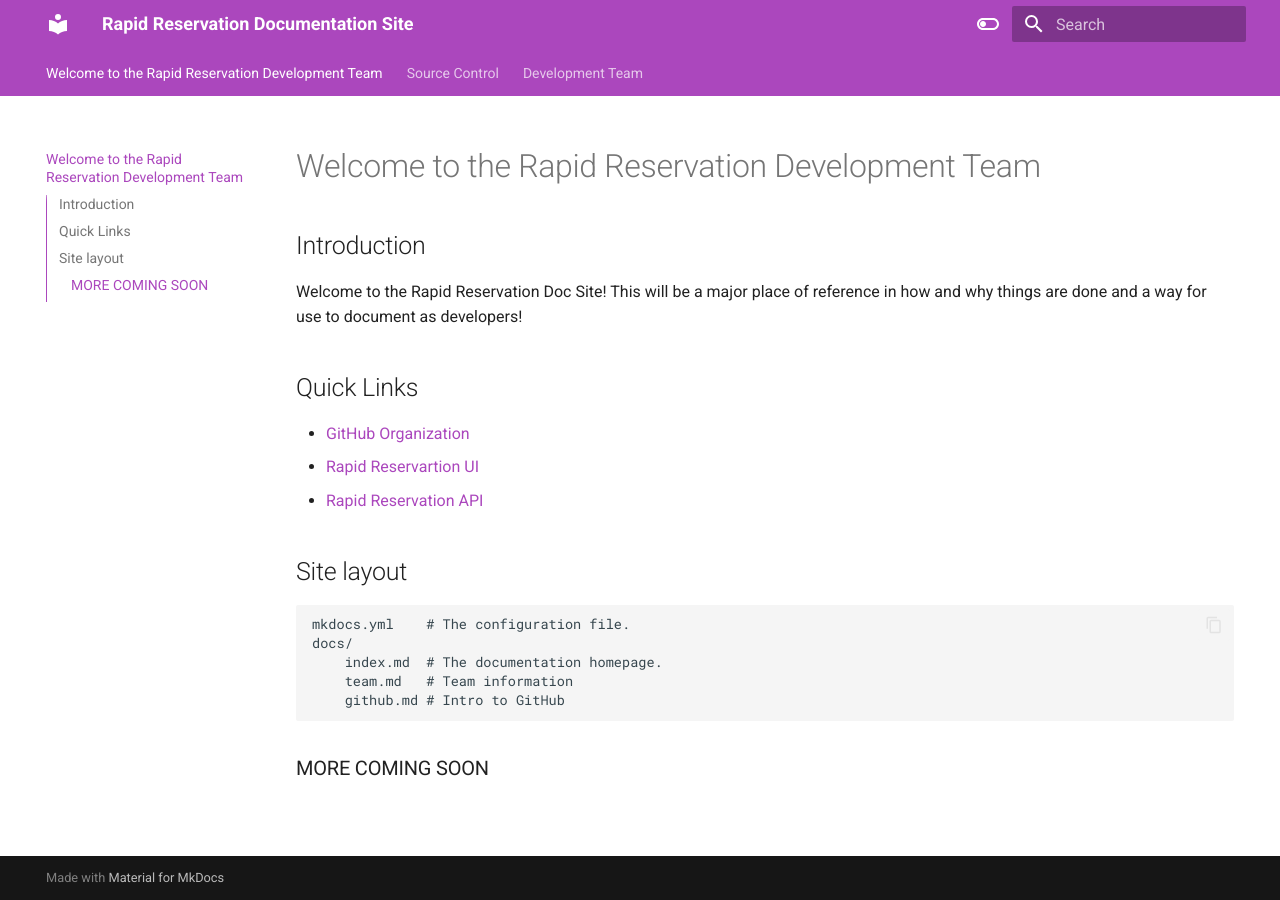
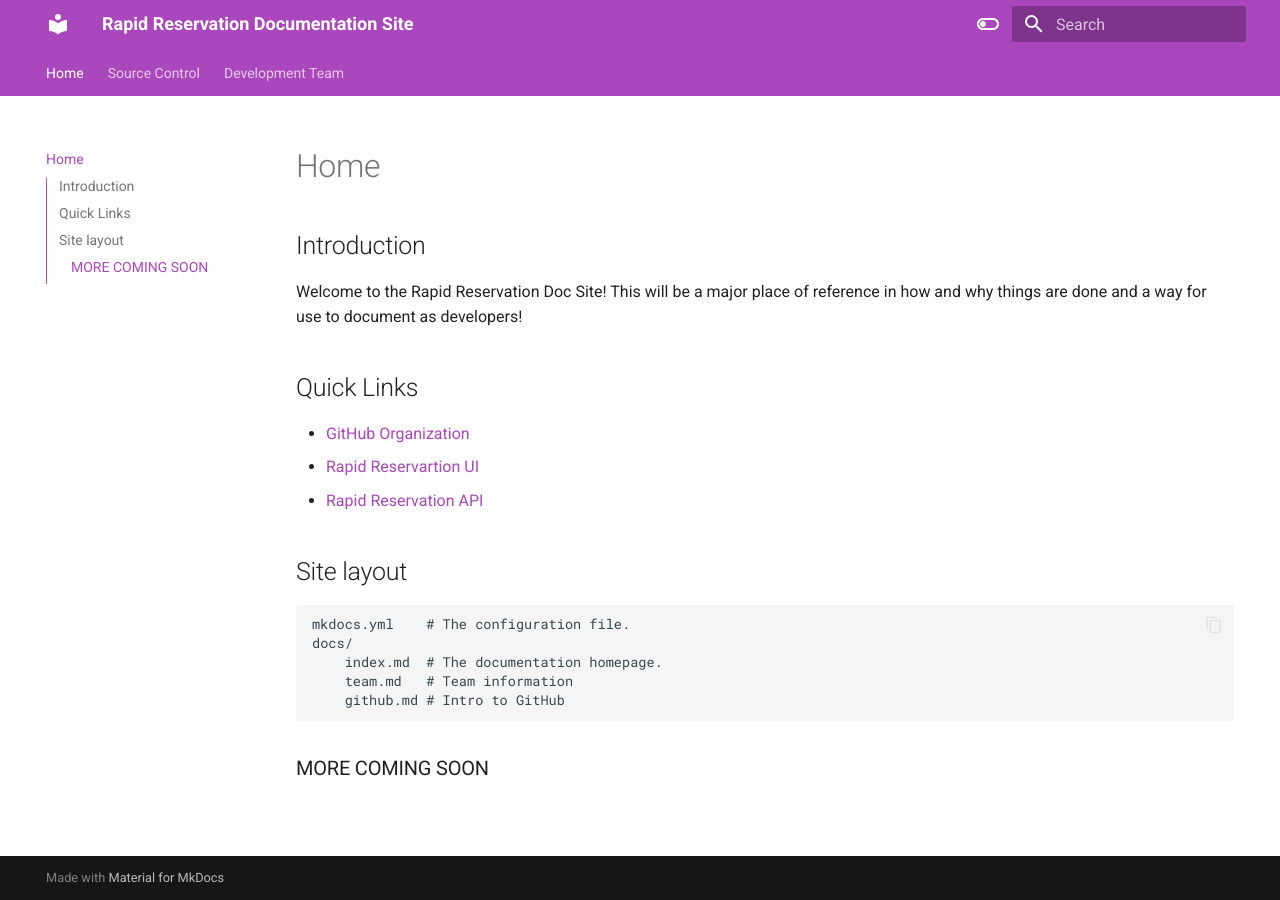
Before and after one commit to Rapid-Reservation/rapid-reservation-docs, an MkDocs documentation site: the page built from docs/index.md, in a window 1280 px wide. Built offline with MkDocs 1.6.1 and Material for MkDocs 9.7.7, drawn with Linux system fonts in a browser that asks for light colours.

Commit message:
fix: typos

```diff
--- a/docs/index.md
+++ b/docs/index.md
@@ -1,4 +1,4 @@
-# Welcome to the Rapid Reservation Development Team
+# Home
 
 ## Introduction
 
```
